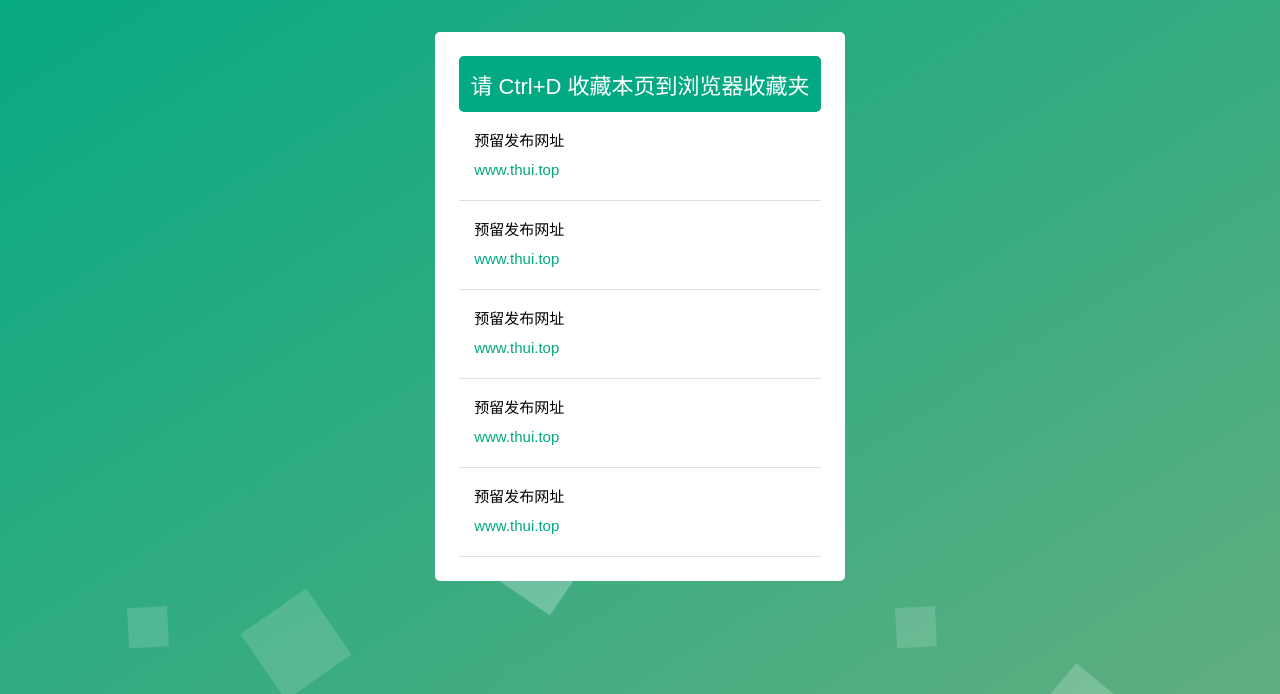
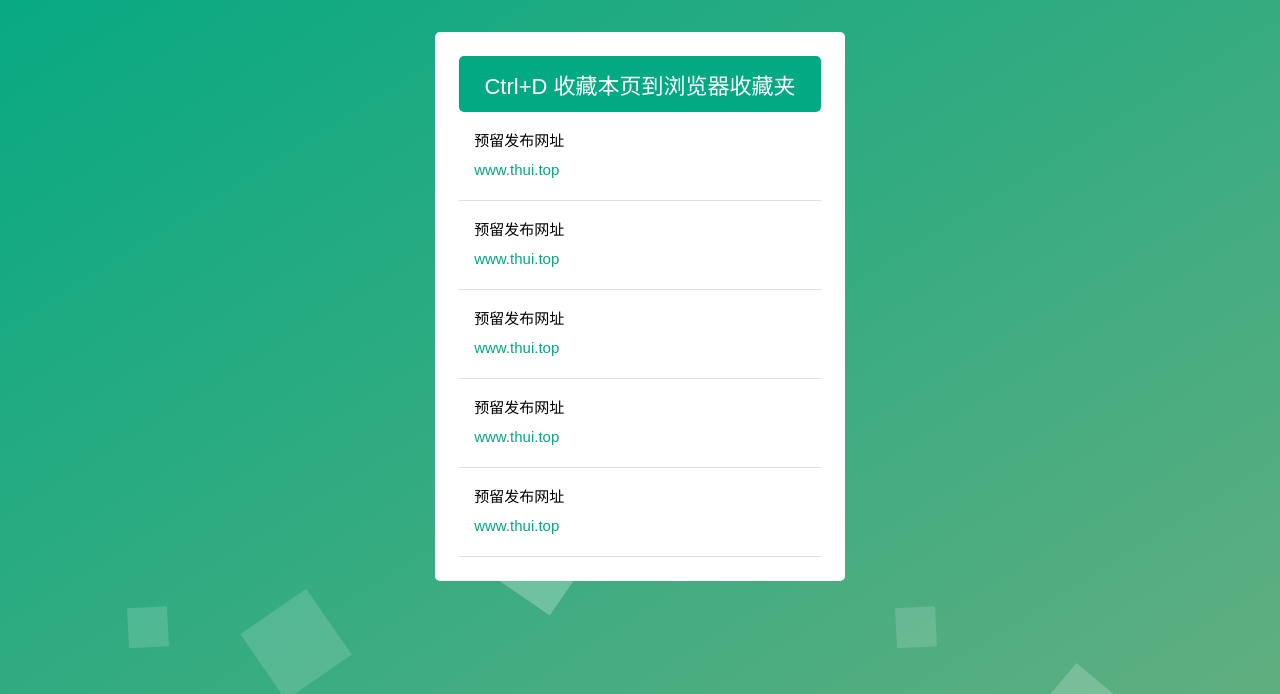
Before and after one commit to zthuii/zthuii.github.io, a plain HTML site: page index.html in a window 1280 px wide. Shown: the part 106-800 px from the top of the page. Drawn offline with Linux system fonts and the light colour scheme.

Commit message:
Update index.html

```diff
--- a/index.html
+++ b/index.html
@@ -17,7 +17,7 @@
 				<h1>地址发布页</h1>
 				<div class="content">
 					<div class="content-top">
-							<h2>请 Ctrl+D 收藏本页到浏览器收藏夹</h2>
+							<h2>Ctrl+D 收藏本页到浏览器收藏夹</h2>
 							<ul>
 								<li>
 									预留发布网址
```
